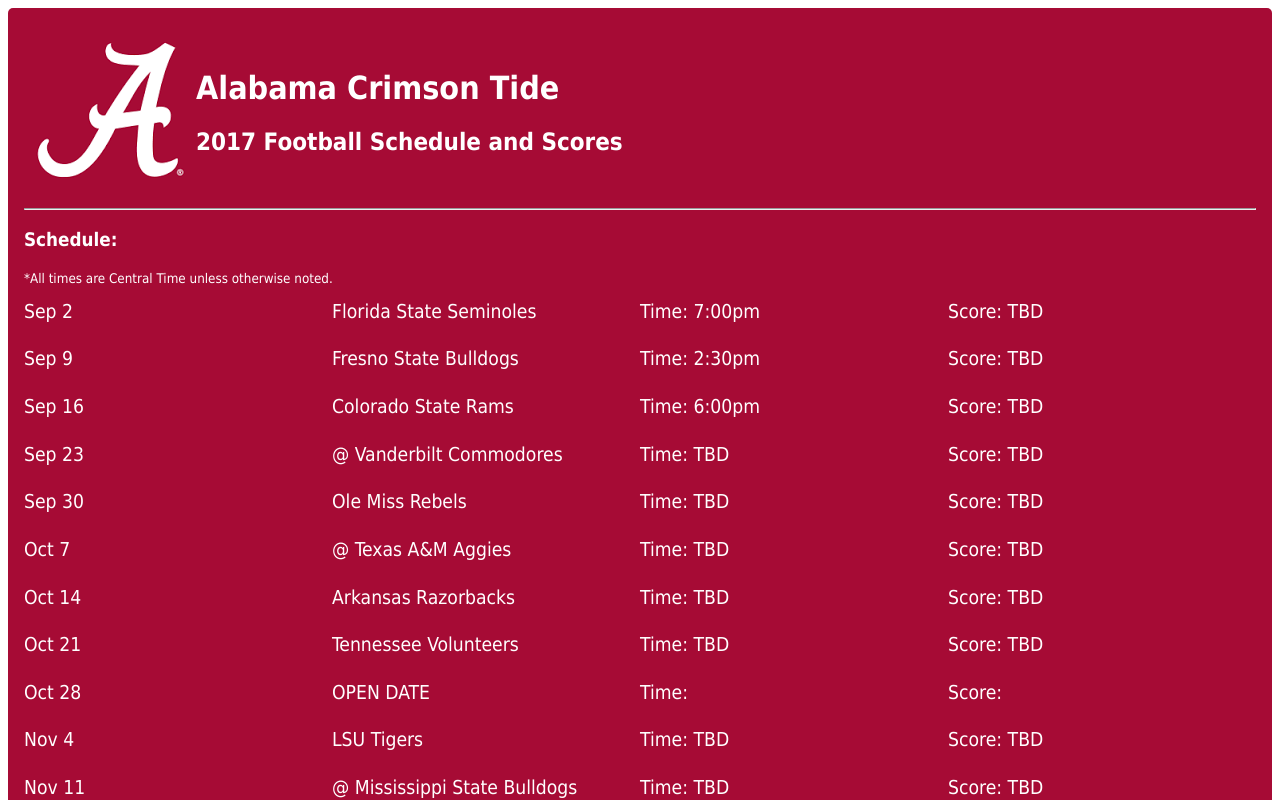
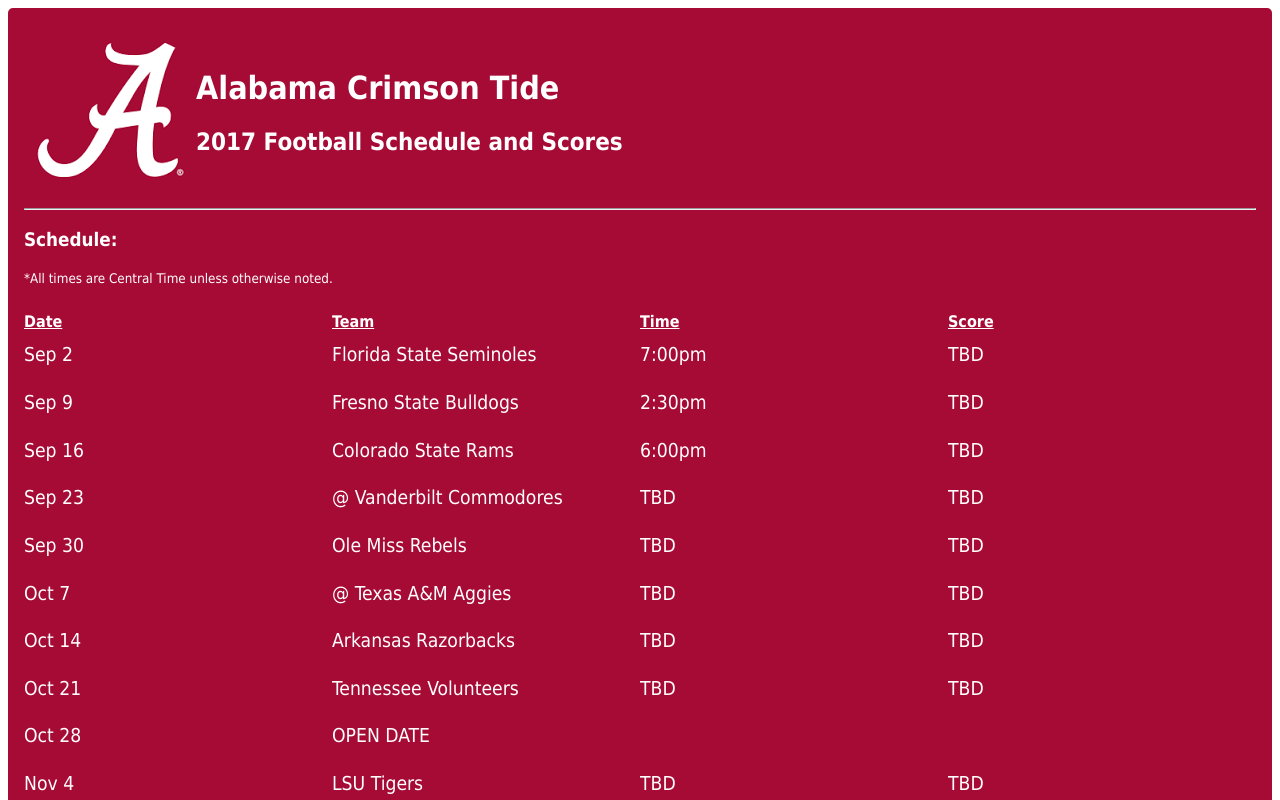
Before and after one commit to pldrake26/rolltide, a React app: page / in a window 1280 px wide. Shown: the top 800 px of the page. Built offline with nearby package versions, Linux system fonts and the light colour scheme.

Commit message:
Layout changes including a schedule header.

```diff
--- a/src/App.js
+++ b/src/App.js
@@ -1,6 +1,7 @@
 import React, {Component} from 'react';
 import styled from 'styled-components';
 import Header from './Header.js';
+import SectionHeader from './SectionHeader.js';
 import Dates from './Dates.js';
 import Footer from './Footer.js';
 
@@ -23,6 +24,7 @@
                 <hr/>
                 <h3>Schedule:</h3>
                 <small>&#42;All times are Central Time unless otherwise noted.</small>
+                <SectionHeader />
                 <Dates date="Sep 2" team="Florida State Seminoles" time="7:00pm" final="TBD" />
                 <Dates date="Sep 9" team="Fresno State Bulldogs" time="2:30pm" final="TBD" />
                 <Dates date="Sep 16" team="Colorado State Rams" time="6:00pm" final="TBD" />
--- a/src/Dates.js
+++ b/src/Dates.js
@@ -4,6 +4,7 @@
 const Container = styled.div`
     font-size: larger;
 `
+
 const Section = styled.div`
     display: flex;
     justify-content: space-between;
@@ -14,6 +15,7 @@
     @media screen and (max-width: 768px) {
         flex-direction: column;
         border-top: 1px solid white;
+        margin-top: 1%;
         padding: 2% 0;
     }
 `
@@ -30,10 +32,10 @@
                         <span>{this.props.team}</span>
                     </div>
                     <div>
-                        <span>Time:&nbsp;{this.props.time}</span>
+                        <span>{this.props.time}</span>
                     </div>
                     <div>
-                        <span>Score:&nbsp;{this.props.final}</span>
+                        <span>{this.props.final}</span>
                     </div>
                 </Section>
             </Container>
--- /dev/null
+++ b/src/SectionHeader.js
@@ -0,0 +1,39 @@
+import React, {Component} from 'react';
+import styled from 'styled-components';
+
+const TableHeader = styled.div`
+    display: flex;
+    justify-content: space-between;
+    padding-top: 2%;
+    > div {
+        flex-basis: 25%;
+    }
+    >div span {
+        font-weight: bolder;
+        text-decoration: underline;
+    }
+    @media screen and (max-width: 768px) {
+        display: none;
+    }
+`
+
+export default class SectionHeader extends Component {
+    render() {
+        return (
+            <TableHeader>
+                <div>
+                    <span>Date</span>
+                </div>
+                <div>
+                    <span>Team</span>
+                </div>
+                <div>
+                    <span>Time</span>
+                </div>
+                <div>
+                    <span>Score</span>
+                </div>
+            </TableHeader>
+        );
+    }
+}
```
